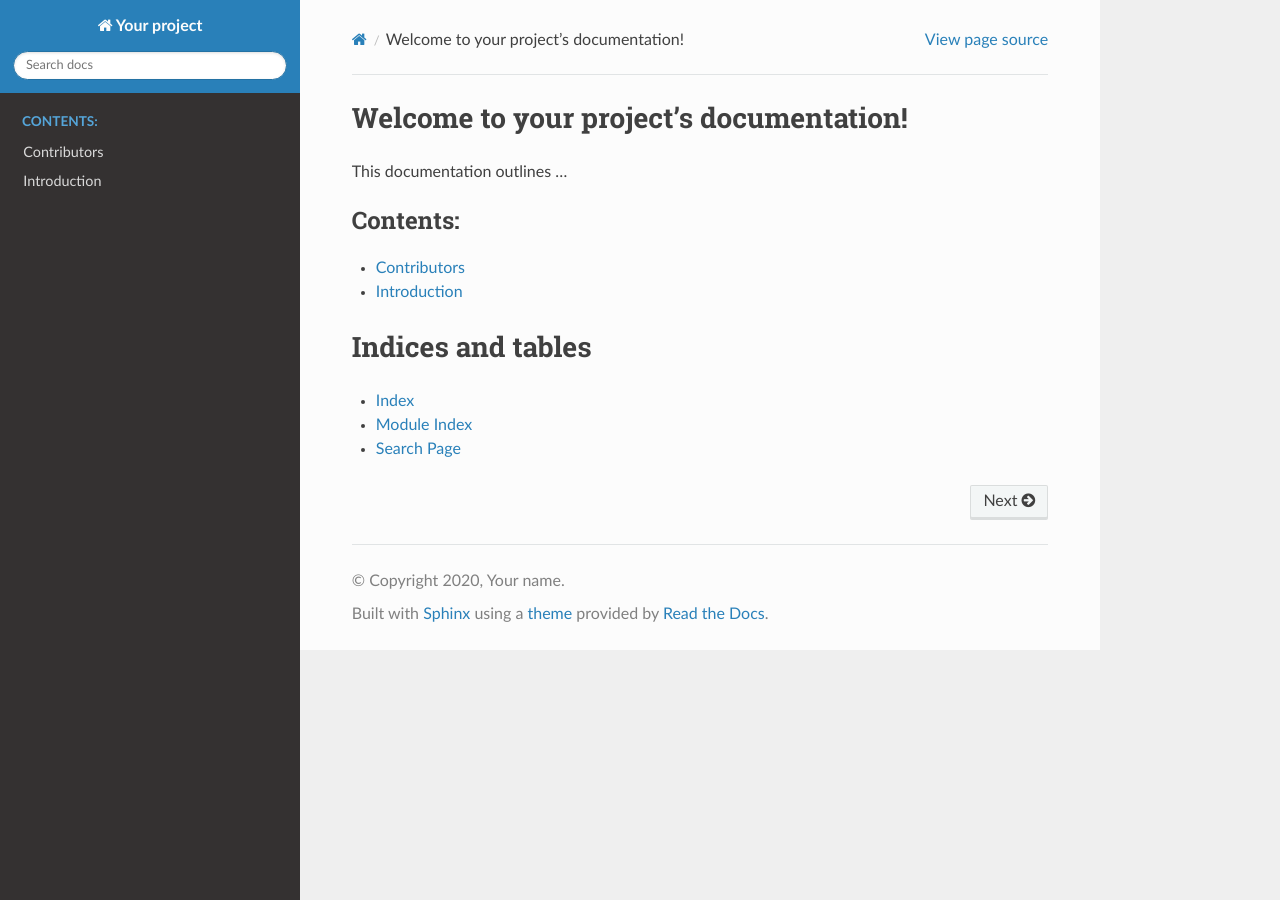
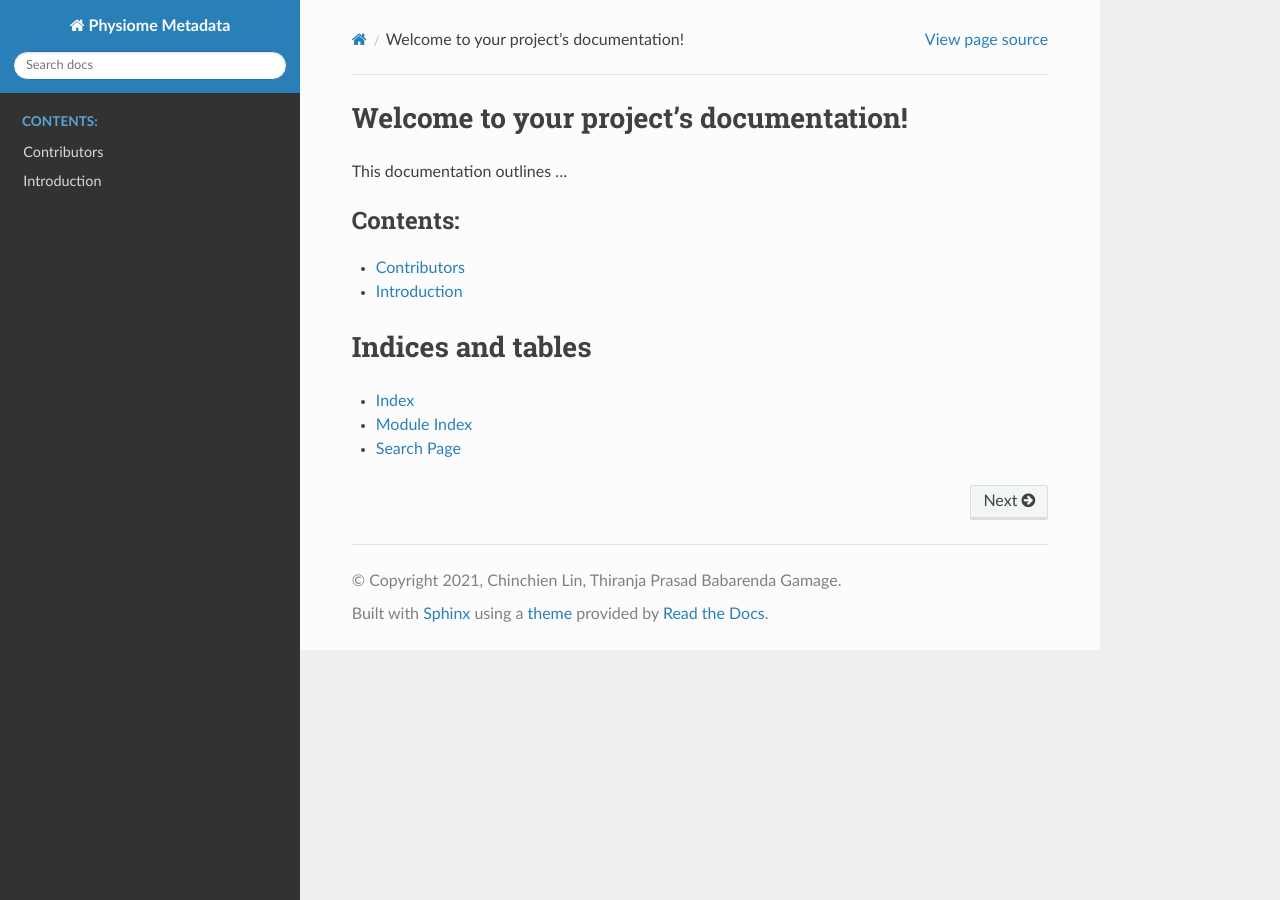
Before and after one commit to ABI-CTT-Group/metadata-manager, a Sphinx documentation site: the page built from docs/source/index.rst, in a window 1280 px wide. Built offline with Sphinx 7.4.7 and the Read the Docs theme 2.0.0, drawn with Linux system fonts in a browser that asks for light colours; pages that are not in the unit, such as notebooks, are missing from menus.

Commit message:
Add project name and authors to doc conf

```diff
--- a/docs/source/conf.py
+++ b/docs/source/conf.py
@@ -17,9 +17,9 @@
 
 # -- Project information -----------------------------------------------------
 
-project = 'Your project'
-copyright = '2020, Your name'
-author = 'Your name'
+project = 'Physiome Metadata'
+copyright = '2021, Chinchien Lin, Thiranja Prasad Babarenda Gamage'
+author = 'Chinchien Lin, Thiranja Prasad Babarenda Gamage'
 
 
 # -- General configuration ---------------------------------------------------
```
